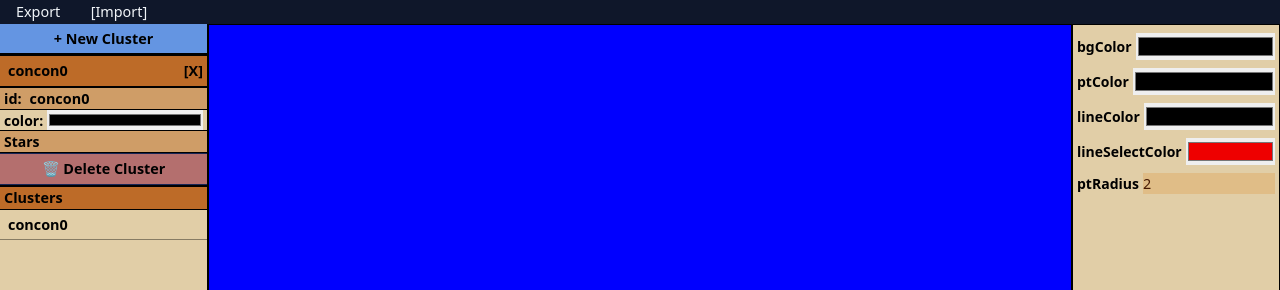
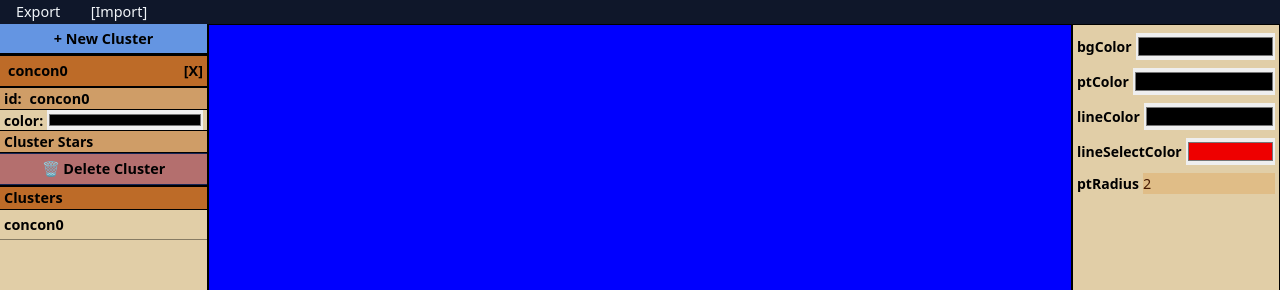
Before and after one commit to justin-m-lacy/graph-editor, a Vue app: page / in a window 1280 px wide. Both pictures are taken after a click on the button "+ New Cluster". Shown: the top 290 px of the page. Built offline with nearby package versions, Linux system fonts and the light colour scheme.

Commit message:
prevent duplicate ids

```diff
--- a/src/index.css
+++ b/src/index.css
@@ -21,6 +21,9 @@
     margin: 0;
   }
 
+}
+
+@layer components {
   input[type=radio] {
     @apply bg-amber-700;
     appearance: none;
@@ -57,7 +60,6 @@
     outline-width: 0;
     outline-color: transparent;
   }
-
 }
 
 
@@ -84,11 +86,6 @@
   --text-base: 1rem;
   --text-lg: 1.125rem;
   --text-xl: 1.25rem;
-
-}
-
-input[type=text], select {
-  @apply outline-none
 
 }
 
--- a/src/store/clusters.ts
+++ b/src/store/clusters.ts
@@ -132,6 +132,17 @@ export const useClusters = defineStore('clusters', () => {
 	}
 
 	/**
+	 * Check if cluster id unique.
+	 * @param id
+	 */
+	const checkId = (it: TCluster, id: string) => {
+		for (const c of map.values()) {
+			if (c != it && c.id === id) return false;
+		}
+		return true;
+	}
+
+	/**
 	 * Link all points in cluster.
 	 * @param ids
 	 */
@@ -241,7 +252,8 @@ export const useClusters = defineStore('clusters', () => {
 		unlinkPoints,
 		select,
 		selected,
-		deselect
+		deselect,
+		checkId
 	}
 
 
--- a/src/store/point-store.ts
+++ b/src/store/point-store.ts
@@ -56,13 +56,25 @@ export const usePoints = defineStore('points', () => {
 
 	}
 
+	/**
+	 * Check if point id is unique.
+	 * @param id
+	 */
+	const checkId = (pt: TPoint, id: string) => {
+		for (const c of points.values()) {
+			if (c != pt && c.id === id) return false;
+		}
+		return true;
+	}
+
 	return {
 
 		create,
 		get,
 		get map() { return points; },
 		deletePt,
-		setPoints
+		setPoints,
+		checkId
 
 	}
 
--- a/src/ui/items/EditId.vue
+++ b/src/ui/items/EditId.vue
@@ -1,8 +1,29 @@
-<script setup lang="ts">
-defineProps<{
-	t: { id: string }
+<script setup lang="ts" generic="T extends {id:string}">
+const props = defineProps<{
+	it: T,
+	idCheck?: (it: T, v: string) => boolean
 }>();
+
+const localId = shallowRef<string>(props.it.id);
+const error = shallowRef<boolean>(false);
+
+const onInput = (v: Event) => {
+
+	const targ = v.target as HTMLInputElement;
+	const idCheck = props.idCheck;
+
+	if (idCheck && !idCheck(props.it, localId.value)) {
+		targ.setCustomValidity('Id must be unique.');
+		error.value = true;
+	} else {
+		error.value = false;
+		props.it.id = localId.value
+	}
+
+}
 </script>
 <template>
-	<input class="bg-transparent  px-1 max-w-full w-full" type="text" v-model="t.id">
+	<input type="text" class="bg-transparent  px-1 max-w-full w-full"
+		   :class="error ? 'focus:outline focus:outline-red-700 focus:outline-2 outline outline-red-700 outline-2' : ''"
+		   @input="onInput" v-model="localId">
 </template>
--- a/src/ui/panes/InfoPane.vue
+++ b/src/ui/panes/InfoPane.vue
@@ -6,7 +6,7 @@ import EditId from '@/ui/items/EditId.vue';
 import { TCluster, TPoint } from '../../types/geom';
 
 const clusters = useClusters();
-const pointStore = usePoints();
+const points = usePoints();
 const select = useSelect();
 
 const curCluster = computed(() => {
@@ -23,7 +23,7 @@ const curStars = computed(() => {
 
 	for (let i = 0; i < starIds.length; i++) {
 
-		const s = pointStore.get(starIds[i]);
+		const s = points.get(starIds[i]);
 		if (s) stars.push(s);
 	}
 
@@ -78,14 +78,14 @@ watch(() => clusters.selected, (sel) => {
 		border-t-2 border-b border-black">
 
 			<div class="flex items-center justify-between font-bold header py-1">
-				<EditId :t="curCluster" />
+				<EditId :it="curCluster" :id-check="clusters.checkId" />
 				<button type="button" @click="clusters.deselect">[X]</button>
 			</div>
 
 
 			<div class="subheader flex gap-x-1">
 				<span>id: </span>
-				<input v-model="curCluster.id" placeholder="id" class="px-1 bg-transparent">
+				<EditId :it="curCluster" :id-check="clusters.checkId" />
 			</div>
 
 			<div class="flex items-center text-sm pl-1 h-5 font-semibold">
@@ -96,13 +96,12 @@ watch(() => clusters.selected, (sel) => {
 
 
 
-			<div class="text-sm subheader">Stars</div>
-			<div v-for="s in curStars" class="flex justify-between pr-1 border-b border-black/40">
-				<EditId :key="s.id" :t="s"
+			<div class="text-sm subheader">Cluster Stars</div>
+			<div v-for="s in curStars" :key="s.uid" class="flex justify-between pr-1 border-b border-black/40">
+				<EditId :it="s" :id-check="points.checkId"
 						:class="starIdClass(s)"
-						@click="addConPt($event, s)">
-					{{ s.id }}
-				</EditId>
+						@click="addConPt($event, s)" />
+
 				<button type="button" class="text-xs" @click="clusters.removePt(curCluster, s.uid)">[x]</button>
 			</div>
 
@@ -113,11 +112,13 @@ watch(() => clusters.selected, (sel) => {
 
 		<div class="flex flex-col">
 			<div class="header">Clusters</div>
-			<div v-for="[_, con] in clusters.map" class="py-1 border-b border-black/40"
-				 :class="con.uid == curCluster?.uid ? 'font-bold' : ''">
-				<input type="text" class="px-2 w-full bg-transparent" :key="con.uid"
-					   @click="setCluster(con)"
-					   v-model="con.id">
+			<div v-for="[_, con] in clusters.map" :key="con.uid"
+				 class="py-1 border-b border-black/40"
+				 :class="con.uid == curCluster?.uid ? 'font-bold' : ''"
+				 @click="setCluster(con)">
+
+				<EditId :it="con" :id-check="clusters.checkId" />
+
 			</div>
 		</div>
 
--- a/src/ui/panes/PointInfo.vue
+++ b/src/ui/panes/PointInfo.vue
@@ -4,6 +4,7 @@ import { usePoints } from '@/store/point-store';
 import { useSelect } from '@/store/select-store';
 import { useViewStore } from '@/store/view-store';
 import { TPoint } from '@/types/geom';
+import EditId from '@/ui/items/EditId.vue';
 import { positionElm, setElmPos } from "@/util/dom";
 import { round } from '../../util/dom';
 
@@ -86,8 +87,8 @@ watch(() => select.pts, (sel) => {
 		 @mousedown.self="startDrag"
 		 @click.stop>
 
-		<input v-model="topPt.id" placeholder="id" @click.stop
-			   class="bg-amber-700/40 px-1 text-amber-950 placeholder-amber-950/70">
+		<EditId :it="topPt" :id-check="points.checkId" placeholder="id" @click.stop
+				class="bg-amber-700/40 px-1 text-amber-950 placeholder-amber-950/70" />
 
 		<div class="flex justify-between px-1">
 			<div class="flex items-center font-semibold text-sm">{{ round(topPt.x) }}, {{ round(topPt.y) }}</div>
```
